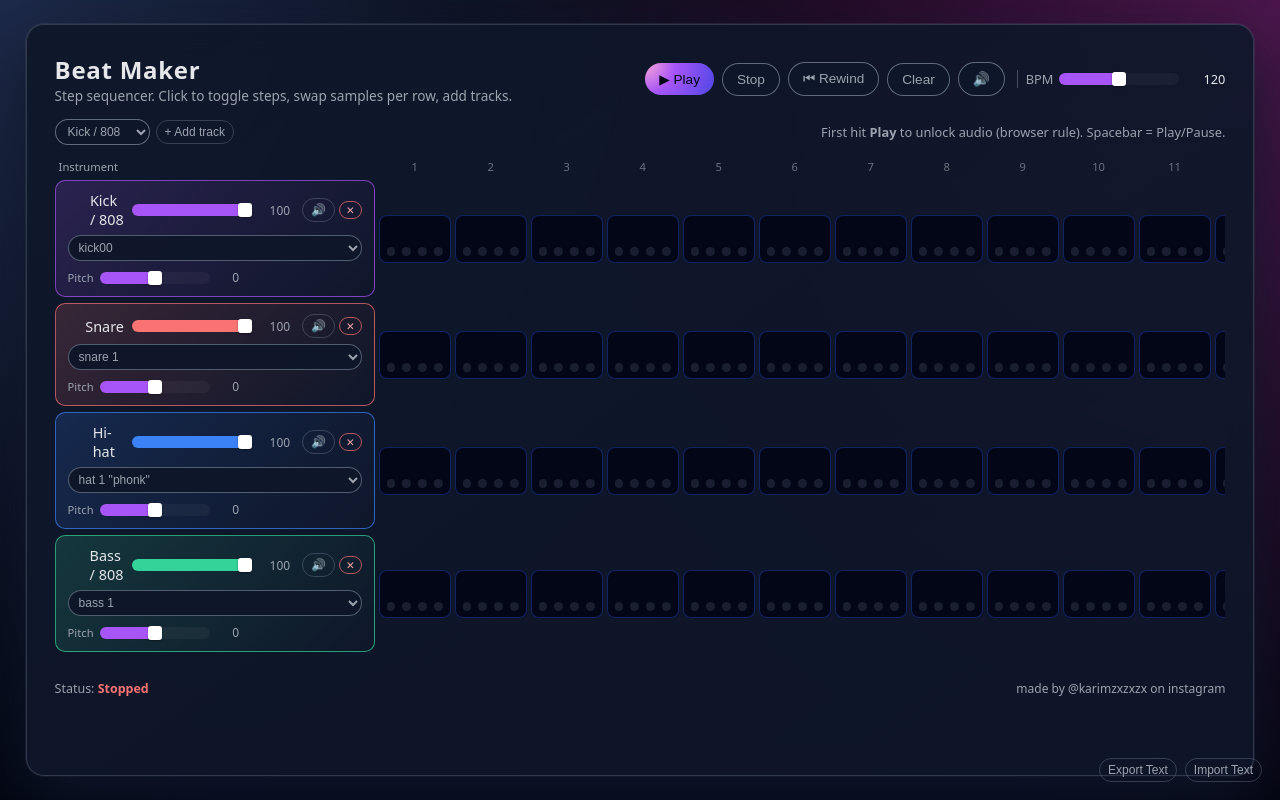
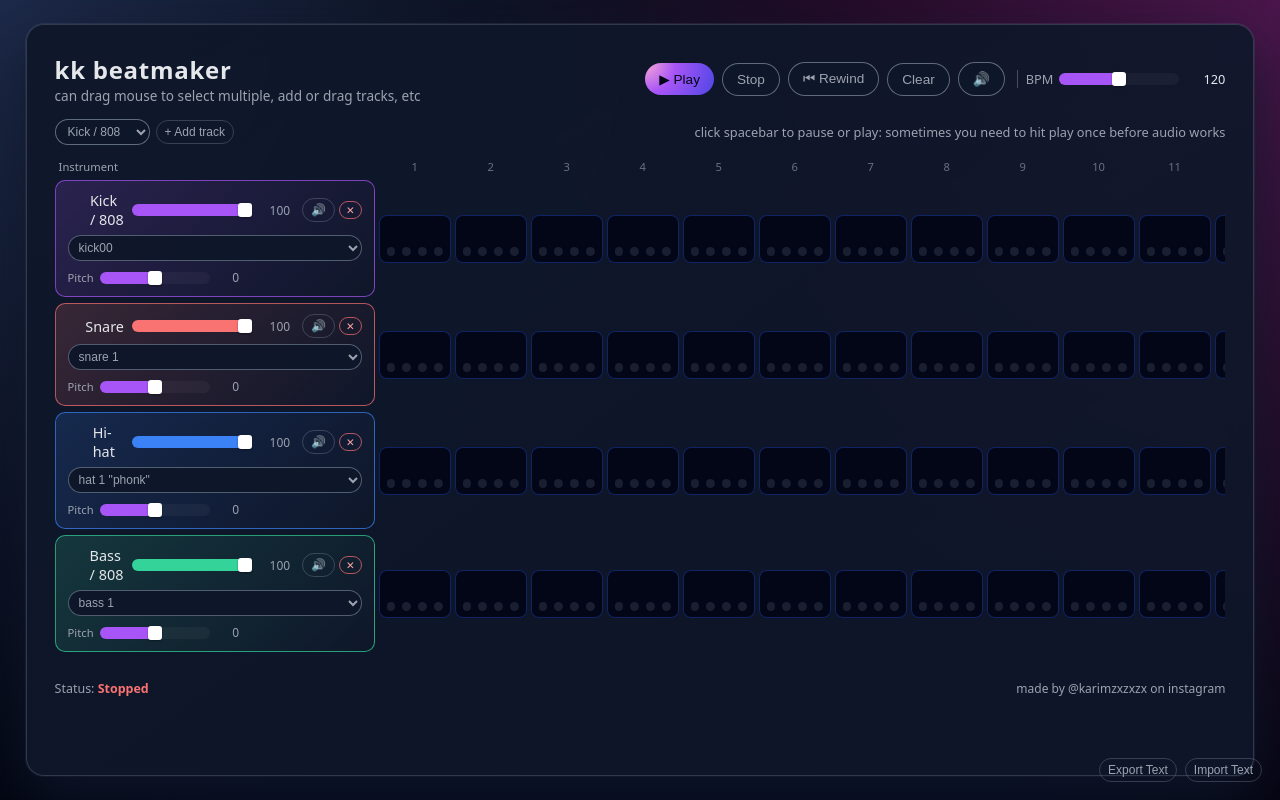
Before and after one commit to khamisk/kkbeatmaker, a plain HTML site: page index.html in a window 1280 px wide. Drawn offline with nearby package versions, Linux system fonts and the light colour scheme; no server answers.

Commit message:
minor text changes

```diff
--- a/index.html
+++ b/index.html
@@ -727,8 +727,8 @@
     <div class="app">
         <div class="header">
             <div class="title-block">
-                <h1>Beat Maker</h1>
-                <p>Step sequencer. Click to toggle steps, swap samples per row, add tracks.</p>
+                <h1>kk beatmaker</h1>
+                <p>can drag mouse to select multiple, add or drag tracks, etc</p>
             </div>
             <div class="controls-main">
                 <button id="playBtn" class="btn">▶ Play</button>
@@ -760,7 +760,7 @@
                 <button id="resolutionBtn" class="btn ghost small">Advanced grid: Off</button>
             </div>
             <div>
-                First hit <strong>Play</strong> to unlock audio (browser rule). Spacebar = Play/Pause.
+                click spacebar to pause or play: sometimes you need to hit play once before audio works
             </div>
         </div>
 
```
